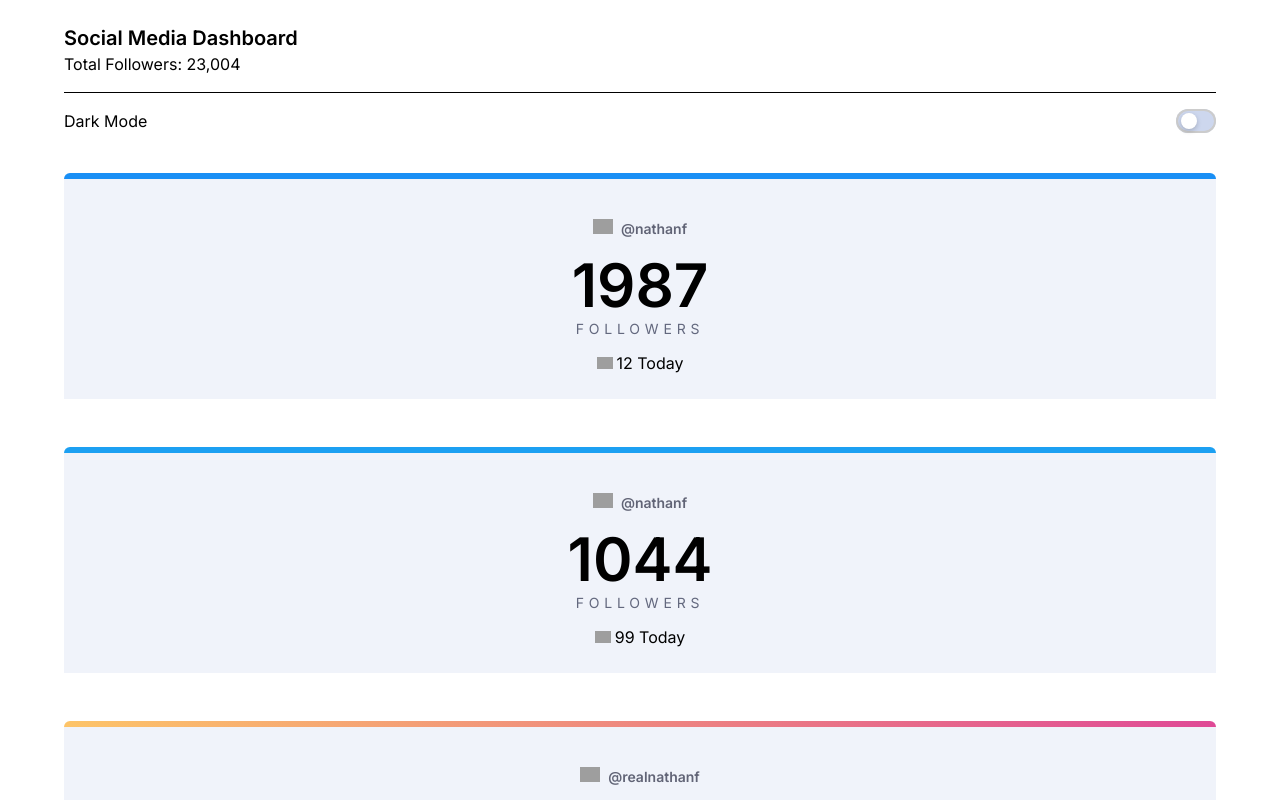
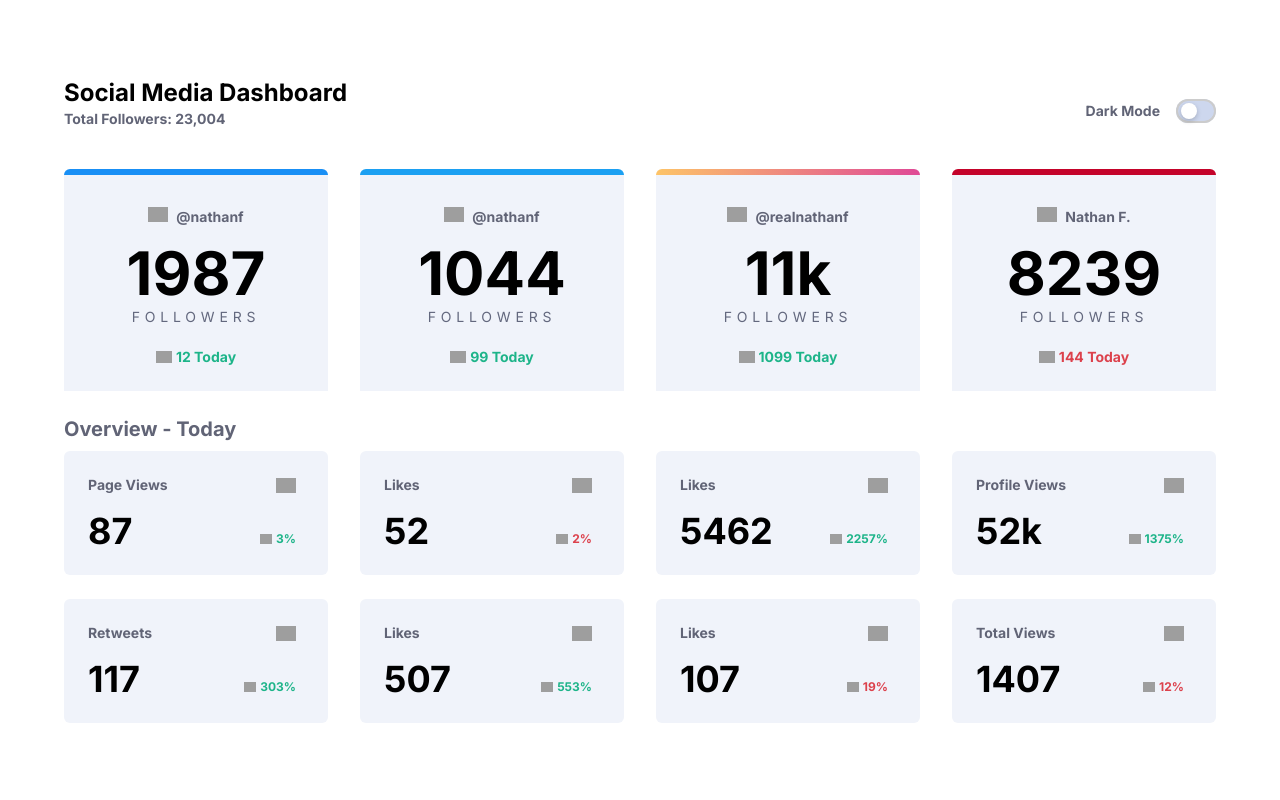
Before and after one commit to JuanMiranda1998/social-dashboard-frontend-mentor, a React (Vite) app: page / in a window 1280 px wide. Shown: the top 800 px of the page. Built offline with nearby package versions, Linux system fonts and the light colour scheme; grey boxes are pictures that could not be loaded.

Commit message:
added lg styles

```diff
--- a/src/App.jsx
+++ b/src/App.jsx
@@ -98,15 +98,15 @@ function App() {
   ]
 
   return (
-    <div className="w-[100vw] min-h-[100lvh] flex flex-col items-center justify-center">
-      <div className="w-[90%] my-6 flex flex-col font-Inter">
-        <div className="flex flex-col text-left">
-          <div className="pb-4 border-b border-black">
-            <h1 className="text-xl font-semibold">Social Media Dashboard</h1>
-            <p>Total Followers: 23,004</p>
+    <div className="w-full max-w-[100vw] min-h-[100lvh] overflow-hidden flex flex-col justify-center items-center">
+      <div className="w-[90%] max-w-[1000px] lg:max-w-full my-6 lg:mx-6 flex flex-col font-Inter">
+        <div className="flex flex-col lg:flex-row lg:justify-between text-left">
+          <div className="pb-4 border-b border-[#616476] lg:border-none">
+            <h1 className="text-2xl font-bold">Social Media Dashboard</h1>
+            <p className='text-sm font-bold text-[#616476]'>Total Followers: 23,004</p>
           </div>
-          <div className='flex flex-row justify-between my-4'>
-            <p>Dark Mode</p>
+          <div className='flex flex-row justify-between lg:items-center my-4'>
+            <p className='text-sm font-bold text-[#616476] lg:mr-4'>Dark Mode</p>
             <label className="toggle-switch">
                 <input type="checkbox"/>
                 <div className="toggle-switch-background">
@@ -116,7 +116,7 @@ function App() {
           </div>
         </div>
 
-        <div className='grid grid-cols-1'>
+        <div className='grid grid-cols-1 md:grid-cols-2 md:gap-4 lg:grid-cols-4 lg:gap-8'>
           {TOTALDATA.map(el => (
             <TotalCard
               iconUrl={el.iconUrl}
@@ -130,8 +130,8 @@ function App() {
         </div>
 
         <div>
-          <h2 className='text-xl font-semibold text-[#616476] mb-2'>Overview Today</h2>
-          <div className='grid grid-cols-1 gap-4'>
+          <h2 className='text-xl font-bold text-[#616476] mb-2'>Overview - Today</h2>
+          <div className='grid grid-cols-1 lg:grid-cols-4 gap-4 lg:gap-y-6 lg:gap-x-8'>
             {DAILYDATA.map(val => (
               <DailyValueCard
                 key={val.id}
--- a/src/components/DailyValueCard.jsx
+++ b/src/components/DailyValueCard.jsx
@@ -1,19 +1,21 @@
-import React from 'react'
 import formatter from '../utils/Formatter';
 
 const DailyValueCard = ({ category, socialIcon, value, variation}) => {
+
+  const variationInt = variation > 0 ? variation : Math.abs(variation)
+
   return (
     <div
       className="w-full flex flex-col items-center justify-center pl-6 pr-8 py-6 rounded-md bg-[#f0f3fa]"
     >
       <div className="w-full flex flex-row items-center justify-between mb-4">
-        <h2 className='text-[#616476] font-semibold text-sm'>{category}</h2>
+        <h2 className='text-[#616476] font-bold text-sm'>{category}</h2>
         <div className='w-[20px]'>
           <img className='w-full h-full' src={socialIcon} alt="" />
         </div>
       </div>
       <div className="w-full flex flex-row items-baseline justify-between text-center">
-        <p className="text-4xl font-semibold">{formatter(value)}</p>
+        <p className="text-4xl font-bold">{formatter(value)}</p>
         <div className="flex flex-row gap-1 items-center">
           <div className="w-[12px] h-[10px]">
             {variation > 0 ? (
@@ -22,7 +24,7 @@ const DailyValueCard = ({ category, socialIcon, value, variation}) => {
               <img className="w-full h-full" src="/icon-down.svg" alt="" />
             )}
           </div>
-          <p className={`text-xs font-semibold ${variation>0 ? 'text-[#1db489]': 'text-[#dc414c]'}`}>{variation}%</p>
+          <p className={`text-xs font-bold ${variation>0 ? 'text-[#1db489]': 'text-[#dc414c]'}`}>{variationInt}%</p>
         </div>
       </div>
     </div>
--- a/src/components/TotalCard.jsx
+++ b/src/components/TotalCard.jsx
@@ -1,4 +1,3 @@
-import React from 'react'
 import formatter from '../utils/Formatter'
 import colors from '../colors'
 
@@ -7,20 +6,22 @@ const TotalCard = ({ iconUrl, accountName, followNum, changeToday, socialPlatfor
   const values = Object.entries(colors);
   const topColor = values.find(key => key[0] === socialPlatform)[1];
 
+  const changeValueInt = changeToday > 0 ? changeToday : Math.abs(changeToday)
+
   return (
     <div className='w-full my-6 rounded-md' style={{background: topColor}}>
-      <div className='flex flex-col items-center justify-center pt-10 pb-6 px-1 mt-[6px] bg-[#f0f3fa]'>
+      <div className='flex flex-col items-center justify-center pt-8 pb-6 px-1 mt-[6px] bg-[#f0f3fa]'>
         <div className='flex flex-row items-center gap-2 mb-4'>
           <div className='w-[20px] h-[20px]'>
             <img src={iconUrl} alt="" />
           </div>
-          <h2 className='text-sm font-semibold text-[#616476]'>{accountName}</h2>
+          <h2 className='text-sm font-bold text-[#616476]'>{accountName}</h2>
         </div>
         <div className='flex flex-col gap-1 justify-center text-center mb-3'>
-          <p className='text-6xl font-semibold'>{formatter(followNum)}</p>
+          <p className='text-6xl font-bold'>{formatter(followNum)}</p>
           <p className='text-sm uppercase tracking-[0.3rem] text-[#63687e]'>Followers</p>
         </div>
-        <div className='flex flex-row gap-1 items-center'>
+        <div className='flex flex-row gap-1 items-center mt-2'>
           <div className='w-[16px] h-[12px]'>
             {changeToday > 0 ? (
               <img className='w-full h-full' src="/icon-up.svg" alt="" />
@@ -28,7 +29,7 @@ const TotalCard = ({ iconUrl, accountName, followNum, changeToday, socialPlatfor
               <img className='w-full h-full' src="/icon-down.svg" alt="" />
             ) }
           </div>
-          <p>{changeToday} Today</p>
+          <p className={`font-bold text-sm ${changeToday>0 ? 'text-[#1db489]': 'text-[#dc414c]'}`}>{changeValueInt} Today</p>
         </div>
       </div>
     </div>
```
Also changed, not shown: .eslintrc.cjs.
